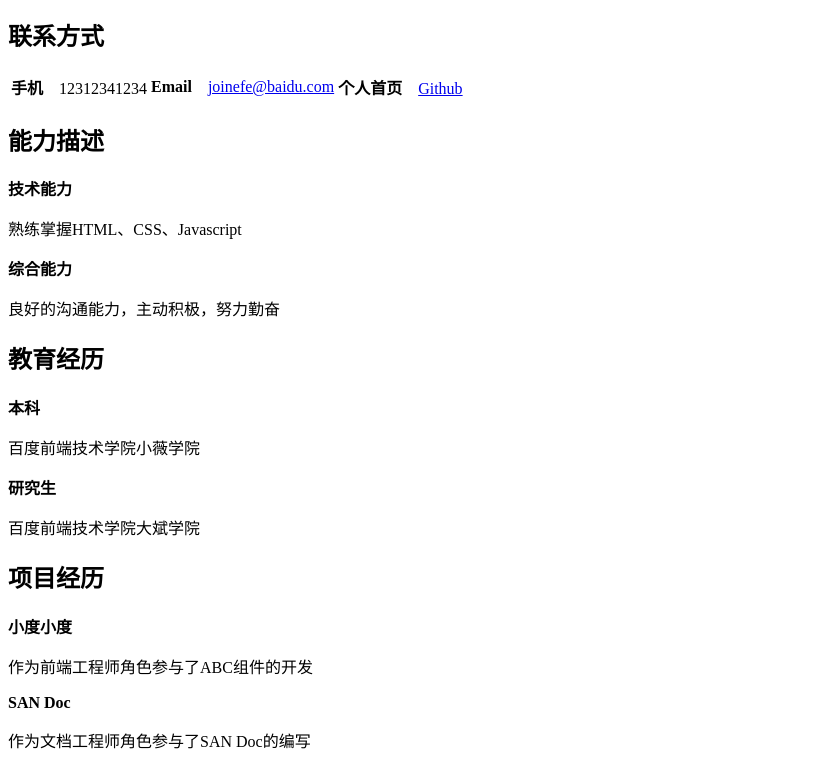
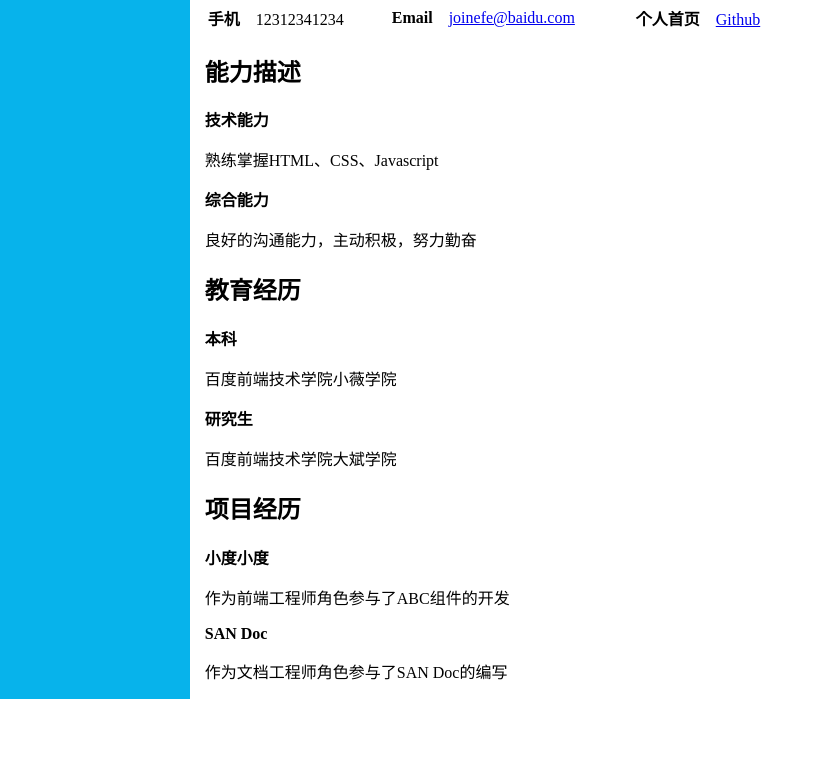
Before and after one commit to srf1995/0base-2-, a plain HTML site: page index.html in a window 1280 px wide. Shown: the part 177-945 px from the top of the page, without its empty margins (0-823 px from the left). After the commit the page ends 876 px from the top, so only its background shows below. Drawn offline with Linux system fonts and the light colour scheme.

Commit message:
Update index.html

```diff
--- a/index.html
+++ b/index.html
@@ -3,7 +3,7 @@
   <head>
 	<meta charset="UTF-8">
 	<title>三种简历</title>
-    <link rel="stylesheet" href="style_3.css" type="text/css">
+    <link rel="stylesheet" href="style_2.css" type="text/css">
   </head>
   <body>
     <div class="box0">
```
